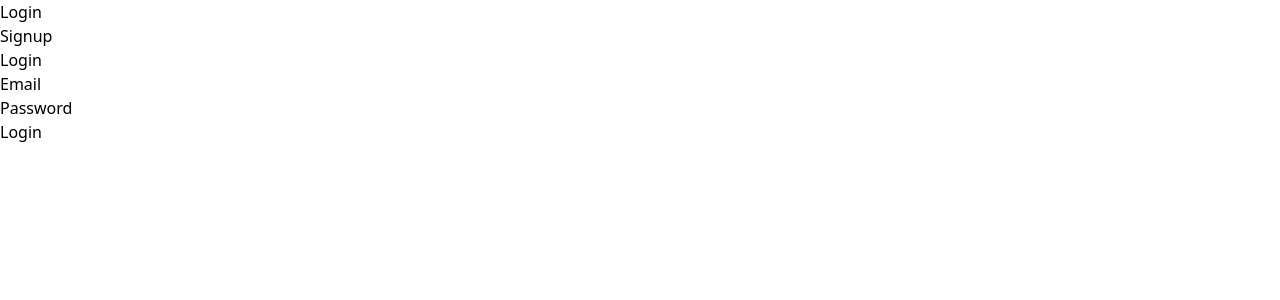
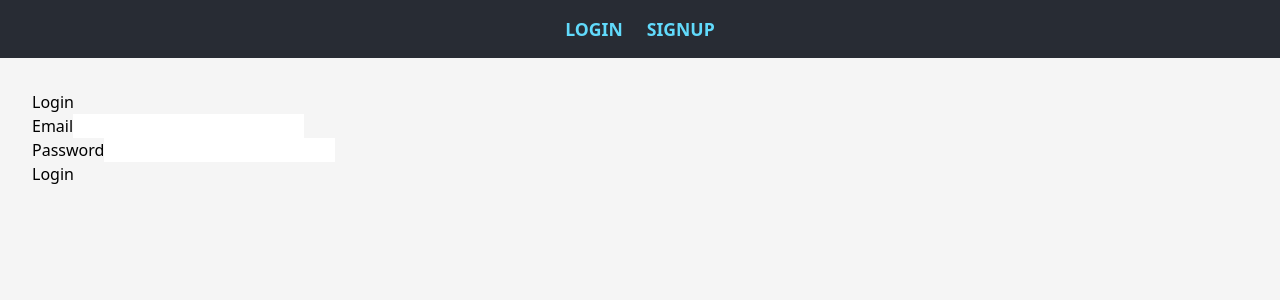
Before and after one commit to Andrey10co/React-Fronted-app-Dyas, a React (Vite) app: page /login in a window 1280 px wide. Shown: the top 300 px of the page. Built offline with nearby package versions, Linux system fonts and the light colour scheme; no server answers.

Commit message:
visualizacion y token

```diff
--- a/src/routes/DefaultLayout.tsx
+++ b/src/routes/DefaultLayout.tsx
@@ -1,5 +1,6 @@
 import { Link } from "react-router-dom";
 import React from "react";
+import "../styles/defaultLayout.css"
 
 interface DefaultLayoutProps {
   children?: React.ReactNode;
@@ -7,20 +8,20 @@ interface DefaultLayoutProps {
 export default function DefaultLayout({ children }: DefaultLayoutProps) {
   return (
     <>
-      <header>
-        <nav>
-          <ul>
-            <li>
-              <Link to="/">Login</Link>
+    <header className="header">
+      <nav className="navbar">
+        <ul className="nav-list">
+          <li className="nav-item">
+            <Link to="/" className="nav-link">Login</Link>
           </li>
-            <li>
-              <Link to="/singup">Signup</Link>
+          <li className="nav-item">
+            <Link to="/singup" className="nav-link">Signup</Link>
           </li>
         </ul>
       </nav>
     </header>
 
-      <main>{children}</main>
+    <main className="main-content">{children}</main>
   </>
   );
 }
--- a/src/routes/Login.tsx
+++ b/src/routes/Login.tsx
@@ -1,5 +1,4 @@
 import React, { useState } from 'react';
-import { Navigate } from "react-router-dom";
 import { useAuth } from '../auth/AuthProvider';
 import DefaultLayout from './DefaultLayout';
 import { useEffect } from 'react';
@@ -9,7 +8,7 @@ const Login = () => {
   const [email, setEmail] = useState('');
   const [password, setPassword] = useState('');
   const [errorResponse, setErrorResponse] = useState<string | null>(null);
-
+  const navigate = useNavigate();
   const { isAuthenticated, setIsAuthenticated, userType, setUserType, setToken } = useAuth();
 
   async function handleSubmit(e: React.FormEvent) {
@@ -26,7 +25,7 @@ const Login = () => {
       if (response.ok) {
         const json = await response.json();
 
-        if (json.body.accessToken && json.body.refreshToken) {
+        if (json.body.accessToken ) {
           setToken(json.body.accessToken);
           setUserType(json.body.userType);
           setIsAuthenticated(true);
@@ -41,15 +40,7 @@ const Login = () => {
     }
   }
 
-  const Login = () => {
-    const [email, setEmail] = useState('');
-    const [password, setPassword] = useState('');
-    const [errorResponse, setErrorResponse] = useState<string | null>(null);
-
-    const { isAuthenticated, userType, setIsAuthenticated, setUserType, setToken } = useAuth();
-    const navigate = useNavigate();
-
-    useEffect(() => {
+  useEffect(() => {
       if (isAuthenticated) {
         if (userType === 'writer') {
           navigate('/writer');
@@ -57,9 +48,7 @@ const Login = () => {
           navigate('/reader');
         }
       }
-    }, [isAuthenticated, userType, navigate]); // Dependencias aseguran que el efecto solo corra cuando cambian
-  };
-
+    }, [isAuthenticated, userType, navigate]);
   return (
     <DefaultLayout>
       <div className="flex justify-center items-center h-screen">
--- /dev/null
+++ b/src/styles/defaultLayout.css
@@ -0,0 +1,42 @@
+/* Header styling */
+.header {
+    background-color: #282c34;
+    padding: 1rem 0;
+    box-shadow: 0 4px 8px rgba(0, 0, 0, 0.1);
+  }
+
+  .navbar {
+    display: flex;
+    justify-content: center;
+  }
+
+  .nav-list {
+    list-style: none;
+    display: flex;
+    gap: 1.5rem;
+    margin: 0;
+    padding: 0;
+  }
+
+  .nav-item {
+    text-transform: uppercase;
+  }
+
+  .nav-link {
+    text-decoration: none;
+    color: #61dafb;
+    font-weight: bold;
+    font-size: 1.1rem;
+    transition: color 0.3s;
+  }
+
+  .nav-link:hover {
+    color: #21a1f1;
+  }
+
+  /* Main content styling */
+  .main-content {
+    padding: 2rem;
+    background-color: #f5f5f5;
+    min-height: 80vh;
+  }
```
Lines whose indentation alone changed are shown as unchanged.
